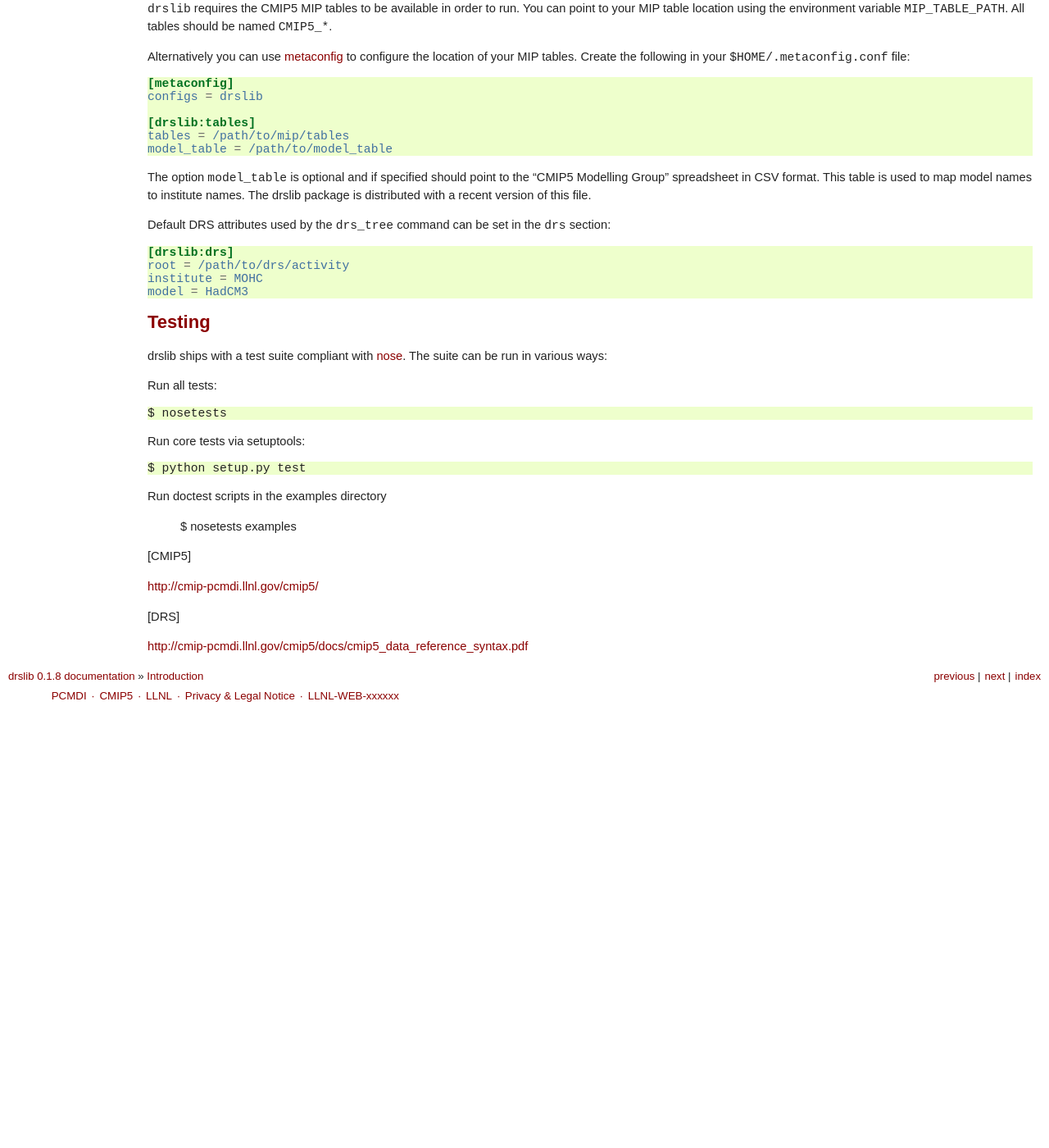
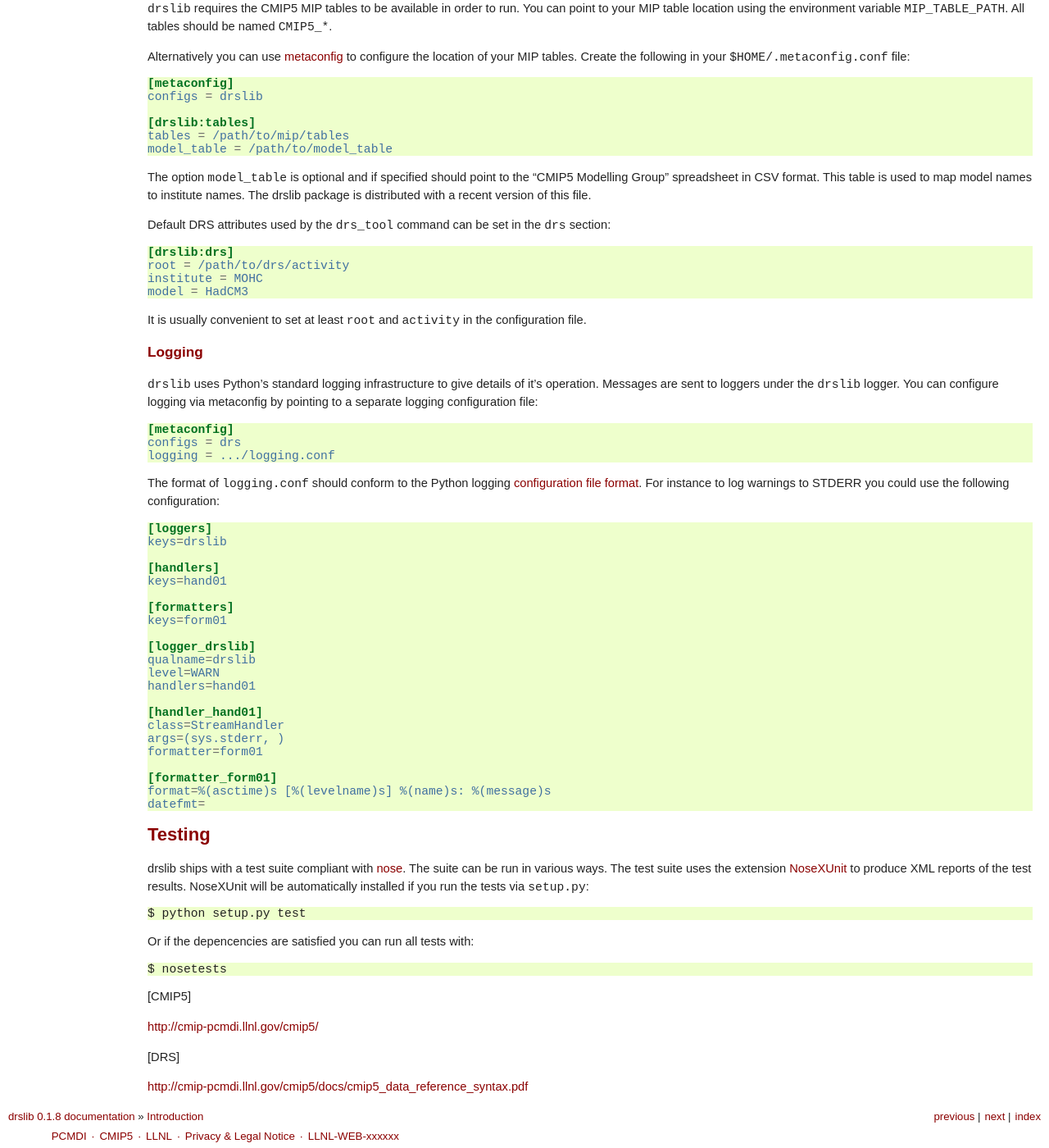
Before and after one commit to ESGF/esgf-drslib, a Sphinx documentation site: the page built from doc/intro.rst, in a window 1280 px wide and 1400 px high, scrolled down 716 px. Shown: the whole window at 82% size. Built offline with Sphinx 7.4.7, drawn with Linux system fonts in a browser that asks for light colours; before the commit the page ends 1579 px from its top, so only the background shows below that.

Commit message:
Starting update to documentation

```diff
--- a/doc/command.rst
+++ b/doc/command.rst
@@ -1,7 +1,7 @@
 ``drs_tree`` command-line interface
 ===================================
 
-The ``drs_tree`` command can be used to invoke functions from the
+The ``drs_tool`` command can be used to invoke functions from the
 :mod:`drslib.drs_tree` API.
 
 Some examples of usage can be found in the doctest file
@@ -14,17 +14,17 @@ Some examples of usage can be found in the doctest file
 Creating esgpublish mapfiles
 ----------------------------
 
-By the subcommand ``drs_tree`` mapfile will print an esgpublish
+By the subcommand ``drs_tool`` mapfile will print an esgpublish
 mapfile for the selected realm-tree to stdout.  For instance if you
 run the test suite there will be an example drs-tree in your sandbox
-called ``drs_tree_example``.  You can generate a mapfile for the atmos
+called ``drs_tool_example``.  You can generate a mapfile for the atmos
 domain as follows:
 
 .. code-block:: bash
 
-  $ drs_tree mapfile --root=drs_tree_example --product=output --institute=TEST --model=\* --realm=atmos
-  drs_tree_example/output/TEST/HadCM3/1pctto4x/day/atmos/v2/rsus/r1i1p1/rsus_day_HadCM3_1pctto4x_r1i1p1_2001123114-2004010104.nc | cmip5.output.MOHC.HadCM3.1pctto4x.day.atmos
-  drs_tree_example/output/TEST/HadCM3/1pctto4x/day/atmos/v2/rsus/r1i1p1/rsus_day_HadCM3_1pctto4x_r1i1p1_2004010104-2005123119.nc | cmip5.output.MOHC.HadCM3.1pctto4x.day.atmos
-  drs_tree_example/output/TEST/HadCM3/1pctto4x/day/atmos/v2/rsus/r1i1p1/rsus_day_HadCM3_1pctto4x_r1i1p1_2005123119-2008010109.nc | cmip5.output.MOHC.HadCM3.1pctto4x.day.atmos
-  drs_tree_example/output/TEST/HadCM3/1pctto4x/day/atmos/v2/rsus/r1i1p1/rsus_day_HadCM3_1pctto4x_r1i1p1_2000010100-2001123114.nc | cmip5.output.MOHC.HadCM3.1pctto4x.day.atmos
+  $ drs_tool mapfile --root=drs_tool_example --product=output --institute=TEST --model=\* --realm=atmos
+  drs_tool_example/output/TEST/HadCM3/1pctto4x/day/atmos/v2/rsus/r1i1p1/rsus_day_HadCM3_1pctto4x_r1i1p1_2001123114-2004010104.nc | cmip5.output.MOHC.HadCM3.1pctto4x.day.atmos
+  drs_tool_example/output/TEST/HadCM3/1pctto4x/day/atmos/v2/rsus/r1i1p1/rsus_day_HadCM3_1pctto4x_r1i1p1_2004010104-2005123119.nc | cmip5.output.MOHC.HadCM3.1pctto4x.day.atmos
+  drs_tool_example/output/TEST/HadCM3/1pctto4x/day/atmos/v2/rsus/r1i1p1/rsus_day_HadCM3_1pctto4x_r1i1p1_2005123119-2008010109.nc | cmip5.output.MOHC.HadCM3.1pctto4x.day.atmos
+  drs_tool_example/output/TEST/HadCM3/1pctto4x/day/atmos/v2/rsus/r1i1p1/rsus_day_HadCM3_1pctto4x_r1i1p1_2000010100-2001123114.nc | cmip5.output.MOHC.HadCM3.1pctto4x.day.atmos
   ...
--- a/doc/intro.rst
+++ b/doc/intro.rst
@@ -57,7 +57,7 @@ to the "CMIP5 Modelling Group" spreadsheet in CSV format.  This table
 is used to map model names to institute names.  The drslib package is
 distributed with a recent version of this file.
 
-Default DRS attributes used by the ``drs_tree`` command can be set in
+Default DRS attributes used by the ``drs_tool`` command can be set in
 the ``drs`` section:
 
 .. code-block:: ini
@@ -67,27 +67,74 @@ the ``drs`` section:
   institute = MOHC
   model = HadCM3
 
+It is usually convenient to set at least ``root`` and ``activity`` in
+the configuration file.
+
+Logging
+-------
+
+``drslib`` uses Python's standard logging infrastructure to give
+details of it's operation.  Messages are sent to loggers under the
+``drslib`` logger.  You can configure logging via metaconfig by
+pointing to a separate logging configuration file:
+
+.. code-block:: ini
+
+  [metaconfig]
+  configs = drs
+  logging = .../logging.conf
+
+The format of ``logging.conf`` should conform to the Python logging
+`configuration file format`__.  For instance to log warnings to STDERR
+you could use the following configuration:
+
+.. code-block:: ini
+
+  [loggers]
+  keys=drslib
+
+  [handlers]
+  keys=hand01
+
+  [formatters]
+  keys=form01
+
+  [logger_drslib]
+  qualname=drslib
+  level=WARN
+  handlers=hand01
+
+  [handler_hand01]
+  class=StreamHandler
+  args=(sys.stderr, )
+  formatter=form01
+
+  [formatter_form01]
+  format=%(asctime)s [%(levelname)s] %(name)s: %(message)s
+  datefmt=
+
+__ http://docs.python.org/library/logging.html#configuration-file-format
+
+
 
 Testing
 =======
 
-drslib ships with a test suite compliant with nose_.  The suite
-can be run in various ways:
+drslib ships with a test suite compliant with nose_.  The suite can be
+run in various ways.  The test suite uses the extension NoseXUnit_ to
+produce XML reports of the test results.  NoseXUnit will be
+automatically installed if you run the tests via ``setup.py``::
 
-Run all tests::
+  $ python setup.py test
+
+Or if the depencencies are satisfied you can run all tests with::
 
   $ nosetests
 
-Run core tests via setuptools::
-
-  $ python setup.py test
-
-Run doctest scripts in the examples directory
-
-  $ nosetests examples
 
 .. [CMIP5] http://cmip-pcmdi.llnl.gov/cmip5/
 .. [DRS] http://cmip-pcmdi.llnl.gov/cmip5/docs/cmip5_data_reference_syntax.pdf
 .. _nose: http://somethingaboutorange.com/mrl/projects/nose
 .. _setuptools: http://pypi.python.org/pypi/setuptools
 .. _pip: http://pypi.python.org/pypi/pip
+.. _NoseXUnit: http://pypi.python.org/pypi/NoseXUnit
--- a/setup.py
+++ b/setup.py
@@ -43,4 +43,7 @@ Syntax [DRS]_.
                             'drs_tool = drslib.drs_command:main'],
         },
       test_suite='nose.collector',
+      tests_require=[
+        'NoseXUnit',
+        ]
       )
```
